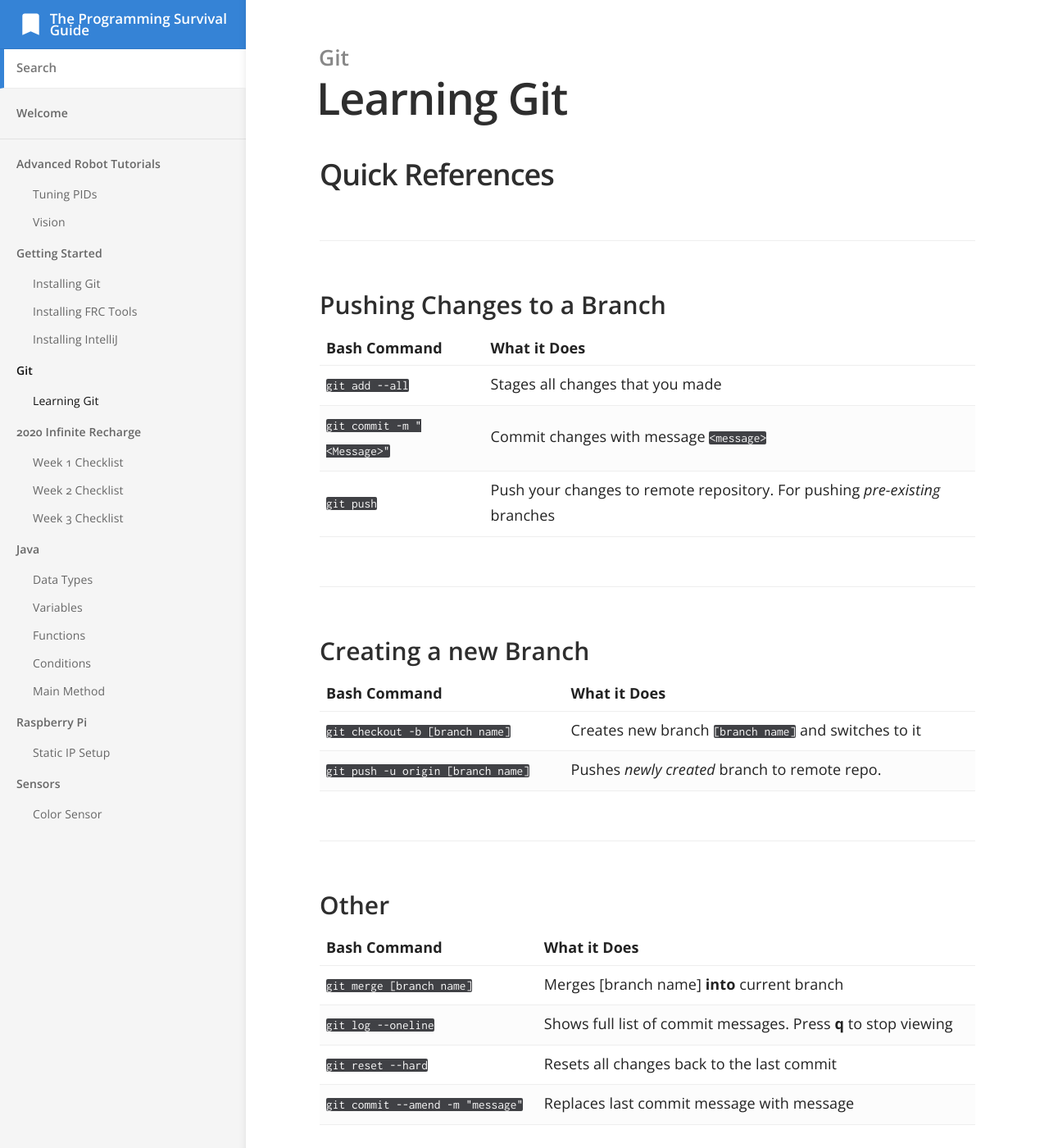
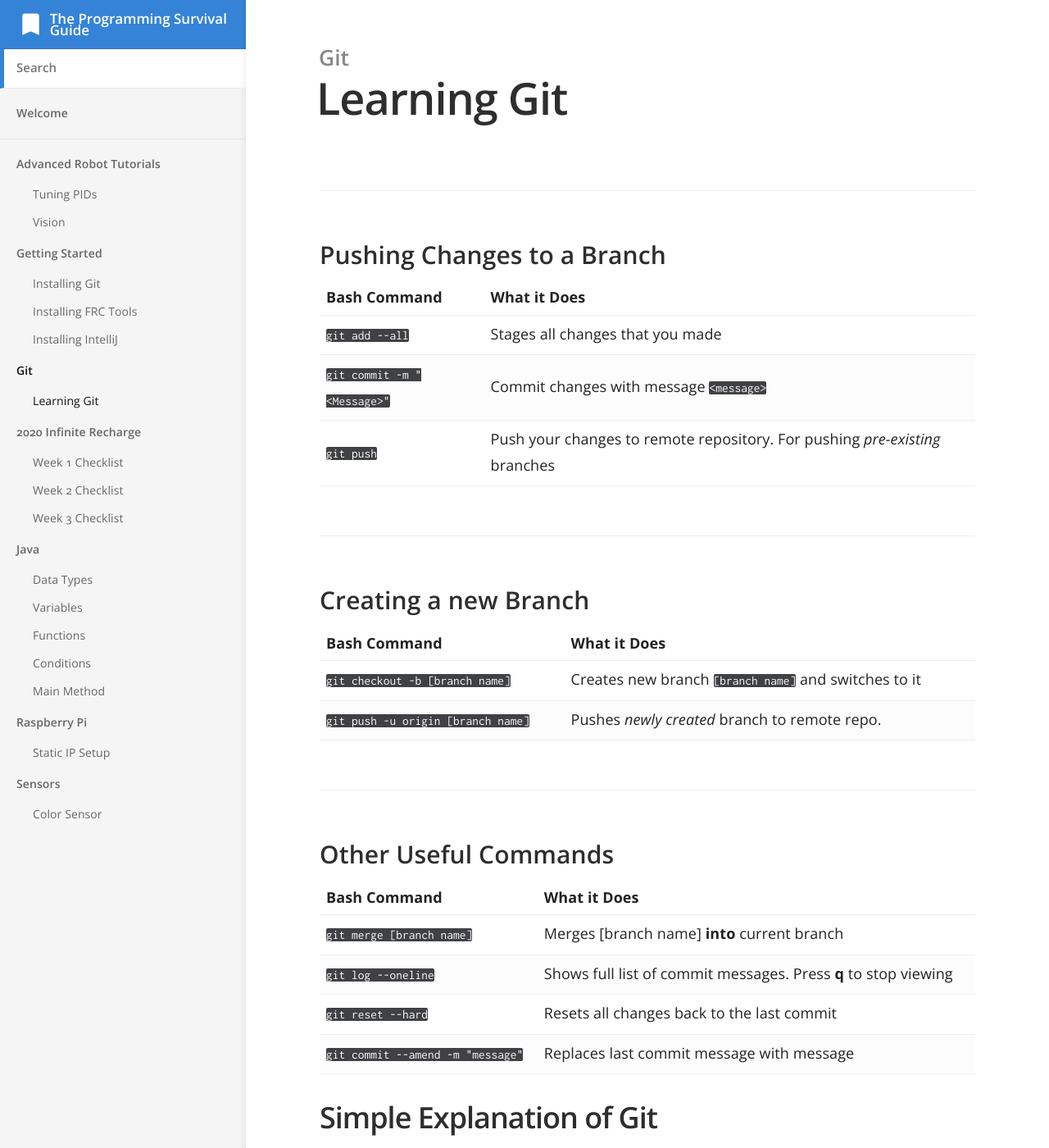
Before and after one commit to Team2445/The-Programming-Survival-Guide, a Jekyll site: the page built from _docs/git/learning-git.md, in a window 1280 px wide and 1400 px high. Shown: the whole window at 82% size. Built offline with Jekyll 4.4.1, drawn with Linux system fonts in a browser that asks for light colours.

Commit message:
Formatting edits

```diff
--- a/_docs/git/learning-git.md
+++ b/_docs/git/learning-git.md
@@ -3,8 +3,6 @@ title: Learning Git
 category: Git
 order: 1
 ---
-## Quick References
-
 ### Pushing Changes to a Branch
 
 | Bash Command | What it Does |
@@ -20,7 +18,7 @@ order: 1
 | `git checkout -b [branch name]` | Creates new branch `[branch name]` and switches to it |
 | `git push -u origin [branch name]` | Pushes *newly created* branch to remote repo. |
 
-### Other
+### Other Useful Commands
 
 | Bash Command | What it Does |
 | --- | --- |
```
